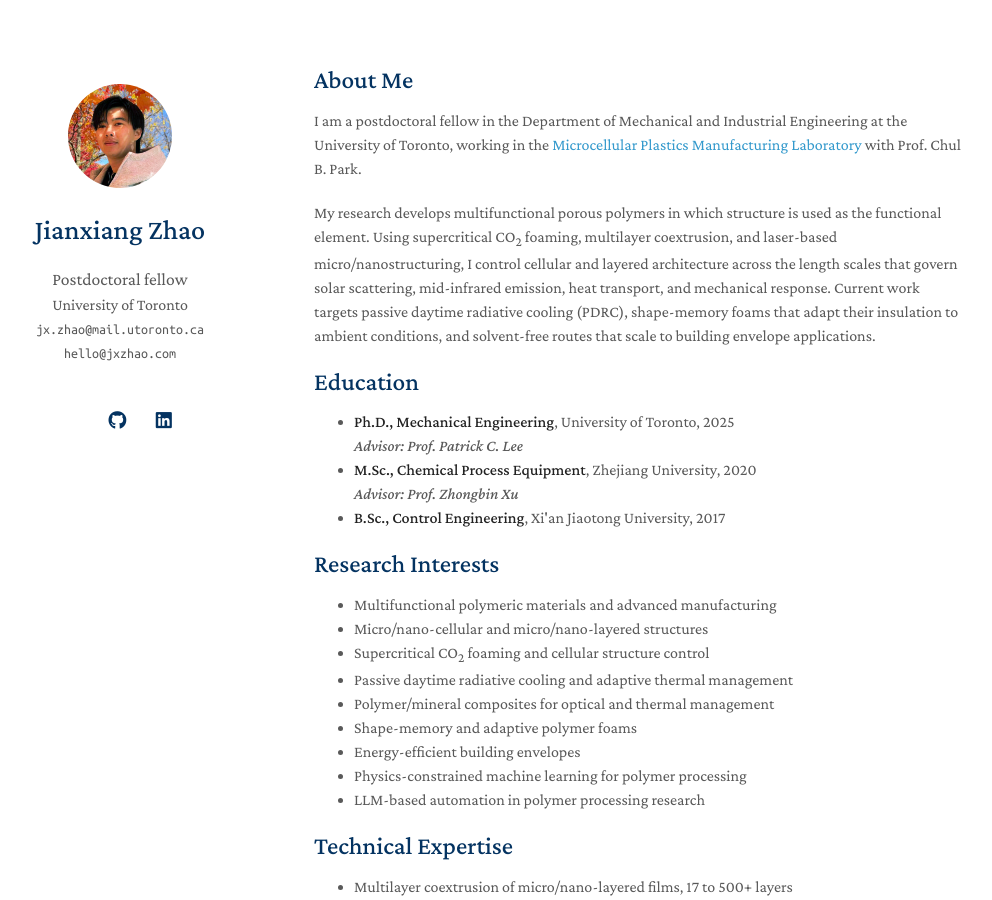
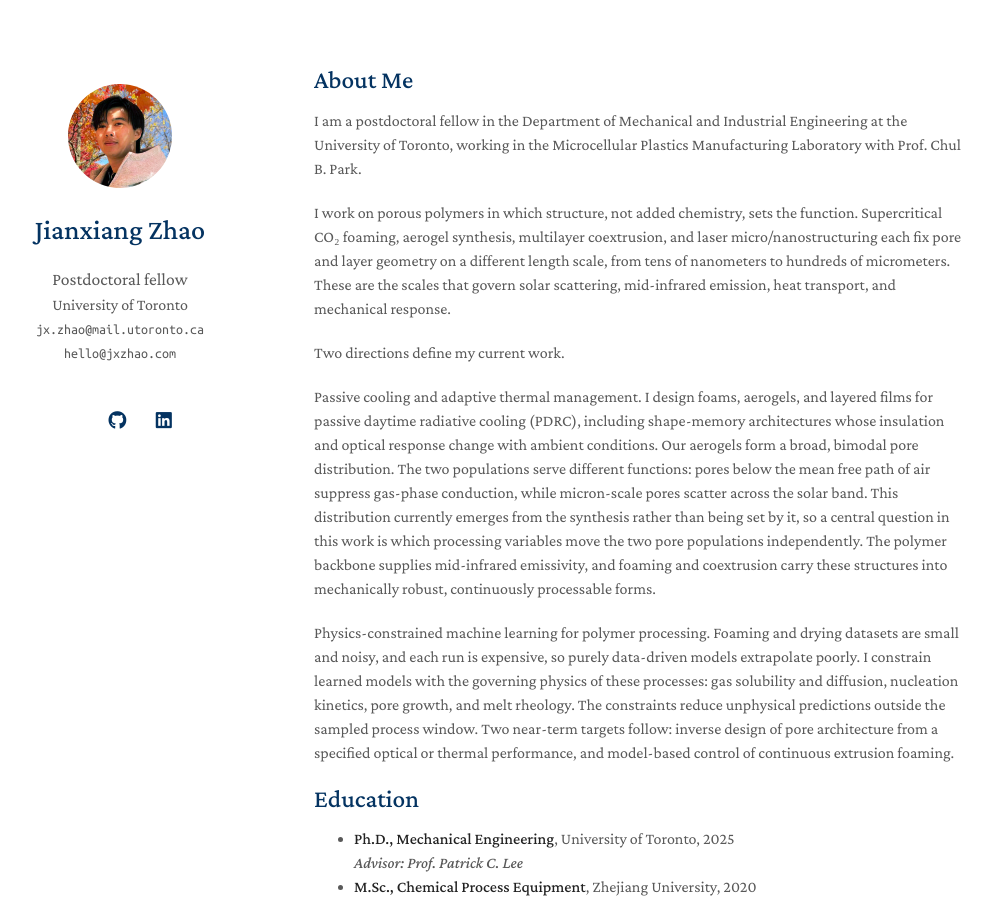
Before and after one commit to ACuriousMind-Z/ACuriousMind-Z.github.io, a Jekyll site: the page built from index.md, in a window 1280 px wide and 900 px high. Shown: the whole window, without its empty margins (156-1148 px from the left). Built offline with Jekyll 4.4.1, drawn with Linux system fonts in a browser that asks for light colours; a style sheet for code colours, icons or effects is not loaded; our own code applies the rules of GitHub Pages for plain Markdown files.

```diff
--- a/_data/orcid.yml
+++ b/_data/orcid.yml
@@ -2,5 +2,38 @@
 # Do not hand-edit. Source: the ORCID public API /person endpoint.
 # Edit the biography at https://orcid.org/my-orcid instead.
 
-biography: ''
+biography: 'I am a postdoctoral fellow in the Department of Mechanical and Industrial Engineering
+  at the University of Toronto, working in the Microcellular Plastics Manufacturing Laboratory
+  with Prof. Chul B. Park.
+
+
+  I work on porous polymers in which structure, not added chemistry, sets the function. Supercritical
+  CO₂ foaming, aerogel synthesis, multilayer coextrusion, and laser micro/nanostructuring
+  each fix pore and layer geometry on a different length scale, from tens of nanometers to
+  hundreds of micrometers. These are the scales that govern solar scattering, mid-infrared
+  emission, heat transport, and mechanical response.
+
+
+  Two directions define my current work.
+
+
+  Passive cooling and adaptive thermal management. I design foams, aerogels, and layered films
+  for passive daytime radiative cooling (PDRC), including shape-memory architectures whose
+  insulation and optical response change with ambient conditions. Our aerogels form a broad,
+  bimodal pore distribution. The two populations serve different functions: pores below the
+  mean free path of air suppress gas-phase conduction, while micron-scale pores scatter across
+  the solar band. This distribution currently emerges from the synthesis rather than being
+  set by it, so a central question in this work is which processing variables move the two
+  pore populations independently. The polymer backbone supplies mid-infrared emissivity, and
+  foaming and coextrusion carry these structures into mechanically robust, continuously processable
+  forms.
+
+
+  Physics-constrained machine learning for polymer processing. Foaming and drying datasets
+  are small and noisy, and each run is expensive, so purely data-driven models extrapolate
+  poorly. I constrain learned models with the governing physics of these processes: gas solubility
+  and diffusion, nucleation kinetics, pore growth, and melt rheology. The constraints reduce
+  unphysical predictions outside the sampled process window. Two near-term targets follow:
+  inverse design of pore architecture from a specified optical or thermal performance, and
+  model-based control of continuous extrusion foaming.'
 orcid: 0000-0002-3453-2254
```
